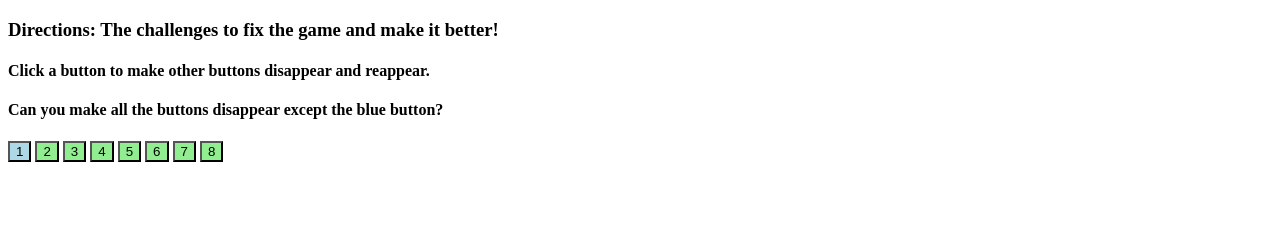
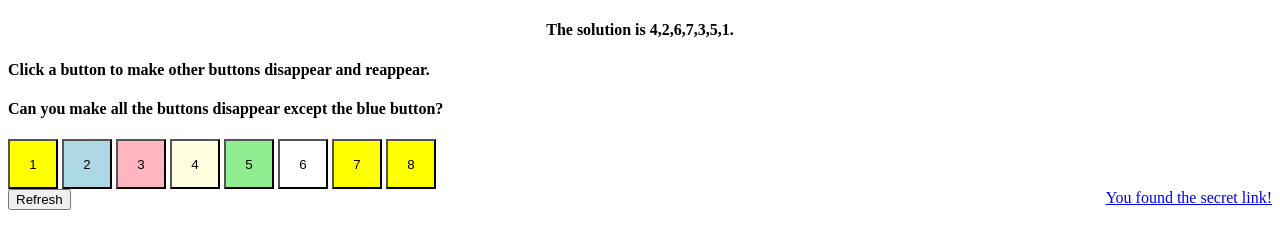
Before and after one commit to kazzical/05.14, a plain HTML site: page index.html in a window 1280 px wide. Drawn offline with Linux system fonts and the light colour scheme.

Commit message:
changed buttons with queryselector

```diff
--- a/index.html
+++ b/index.html
@@ -9,14 +9,14 @@
 </head>
 
 <body>
-  <h3>Directions: The challenges to fix the game and make it better! </h4>
+  <h4>Directions: The challenges to fix the game and make it better! </h4>
   <h4>
     Click a button to make other buttons disappear and reappear.
   </h4>
-
   <h4>
     Can you make all the buttons disappear except the blue button?
   </h4>
+
   <button class="one">1</button>
   <button class="common two">2</button>
   <button class="common three">3</button>
@@ -26,6 +26,7 @@
   <button class="common seven">7</button>
   <button class="common eight">8</button>
   <br>
+  <button class="refresh">Refresh</button>
   <a class="lol" href="https://replit.com/@MichaelOppong/ALFT-M6L1-Hidden-Bonus"> You found the secret link! </a>
   <script src="script.js"></script>
 </body>
--- a/script.js
+++ b/script.js
@@ -1,5 +1,4 @@
 let oneElement = document.querySelector(".one");
-
 oneElement.addEventListener("click", function() {
   let fiveElement = document.querySelector(".five");
   fiveElement.style.display = "none";
@@ -46,3 +45,45 @@ eightElement.addEventListener("click", function() {
   let oneElement = document.querySelector(".one");
   oneElement.style.display = "none";
 });
+
+let text = document.querySelector("h4");
+text.innerHTML = "The solution is 4,2,6,7,3,5,1.";
+text.style.textAlign = "center";
+
+oneElement.style.backgroundColor = "yellow";
+
+oneElement.style.height = "50px";
+oneElement.style.width = "50px";
+
+twoElement.style.backgroundColor = "lightblue";
+twoElement.style.height = "50px";
+twoElement.style.width = "50px";
+
+threeElement.style.backgroundColor = "lightpink";
+threeElement.style.height = "50px";
+threeElement.style.width = "50px";
+
+fourElement.style.backgroundColor = "lightyellow";
+fourElement.style.height = "50px";
+fourElement.style.width = "50px";
+
+fiveElement.style.backgroundColor = "lightgreen";
+fiveElement.style.height = "50px";
+fiveElement.style.width = "50px";
+
+sixElement.style.backgroundColor = "white";
+sixElement.style.height = "50px";
+sixElement.style.width = "50px";
+
+sevenElement.style.backgroundColor = "yellow";
+sevenElement.style.height = "50px";
+sevenElement.style.width = "50px";
+
+eightElement.style.backgroundColor = "yellow";
+eightElement.style.height = "50px";
+eightElement.style.width = "50px";
+
+let secret = document.querySelector(".lol");
+secret.style.display = 'block';
+
+let restart = document.querySelector(".refresh");
```
